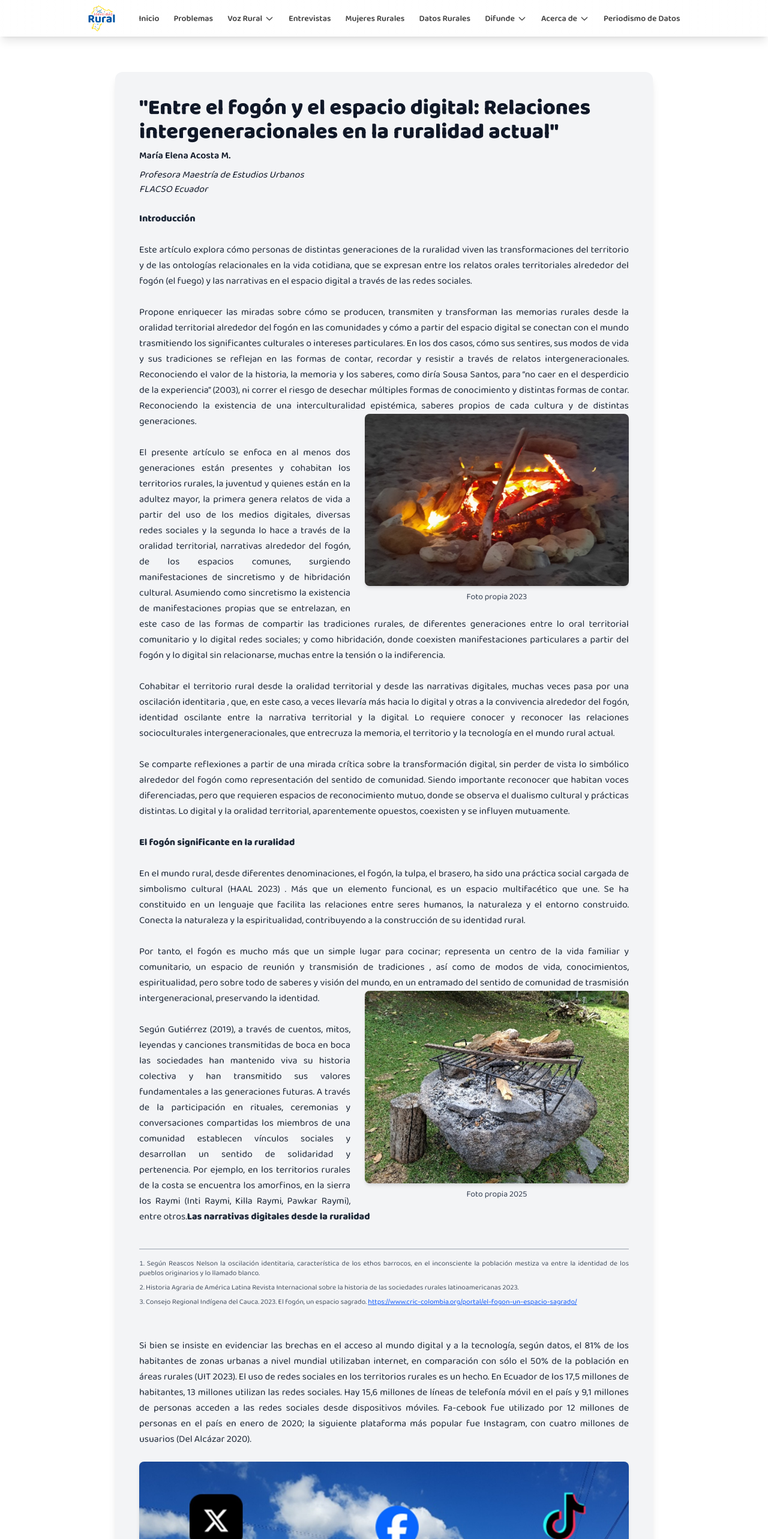
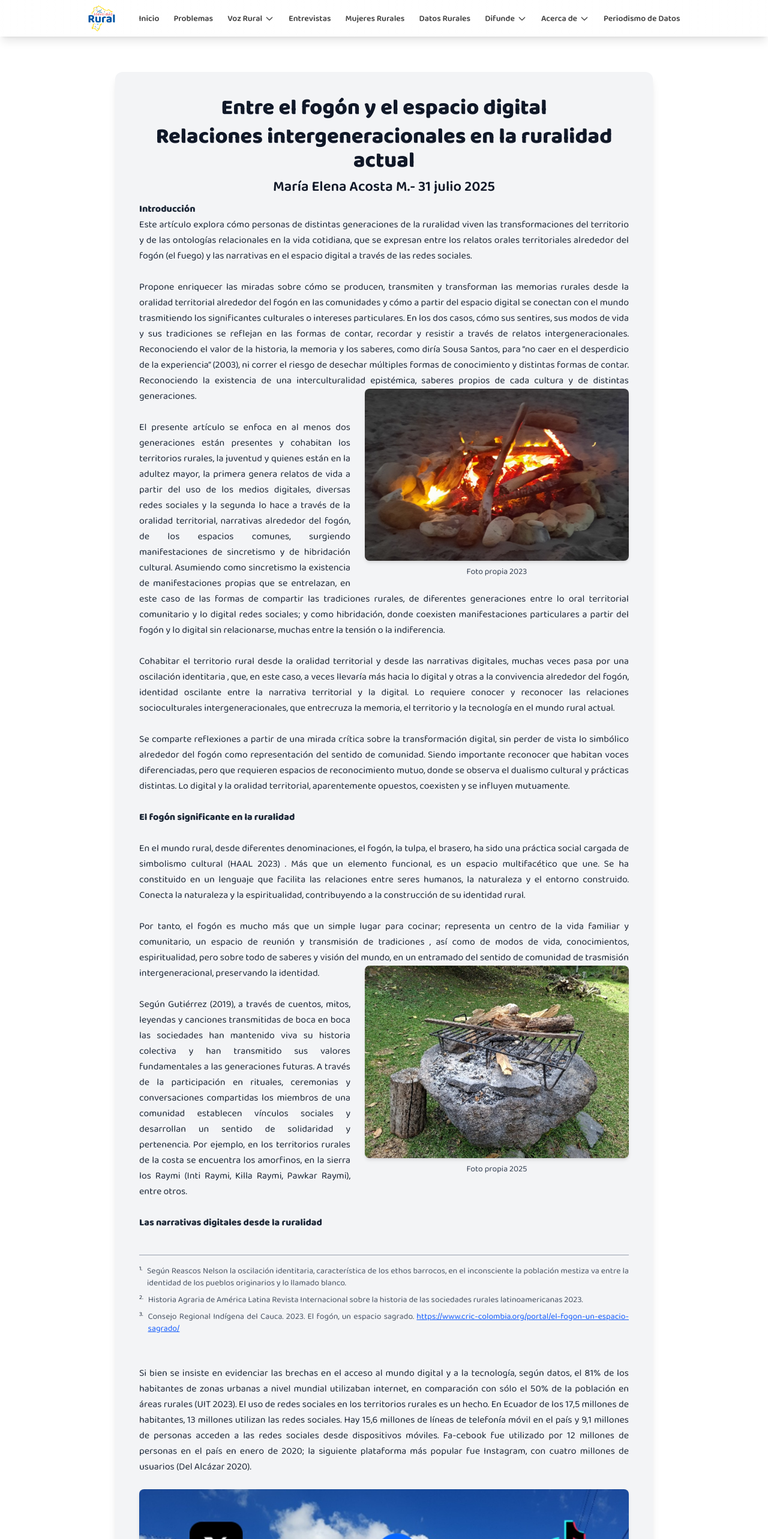
Before and after one commit to ssebastiantamayo/ConagopareWeb, a Next.js app: page /Articulos/Fogon in a window 1280 px wide. Shown: the top 2566 px of the page at 60% size. Built offline with nearby package versions, Linux system fonts and the light colour scheme.

Commit message:
feat: change fogata

```diff
--- a/src/app/Articulos/Fogon/page.tsx
+++ b/src/app/Articulos/Fogon/page.tsx
@@ -4,16 +4,18 @@ export default async function ArticuloPage() {
 
   return (
     <div className="max-w-4xl mx-auto bg-gray-100 text-gray-900 p-6 md:p-10 rounded-xl shadow-lg mt-10">
-      <h1 className="text-3xl md:text-4xl font-bold mb-2 font-heading">
-        "Entre el fogón y el espacio digital: Relaciones intergeneracionales en la ruralidad actual"
+      <h1 className="text-3xl md:text-4xl text-center font-bold mb-2 font-heading">
+        Entre el fogón y el espacio digital
       </h1>
-      <p className="text-black-600 font-semibold mb-2 text-left">María Elena Acosta M.</p>
-      <p className="italic mb-6">Profesora Maestría de Estudios Urbanos<br />FLACSO Ecuador</p>
-
+      {"\n"}
+      <h1 className="text-3xl md:text-4xl text-center font-bold mb-2 font-heading">
+        Relaciones intergeneracionales en la ruralidad actual
+      </h1>
+      <p className="text-black-600 text-3xl md:text-2xl font-semibold mb-2 text-center">María Elena Acosta M.- 31 julio 2025</p>
       <article className="space-y-6 text-justify leading-relaxed text-gray-800 whitespace-pre-wrap">
         <p>
           <b>Introducción</b>
-          {"\n\n"}
+          {"\n"}
           Este artículo explora cómo personas de distintas generaciones de la ruralidad viven las transformaciones
           del territorio y de las ontologías relacionales en la vida cotidiana, que se expresan entre los relatos
           orales territoriales alrededor del fogón (el fuego) y las narrativas en el espacio digital a
@@ -100,31 +102,39 @@ export default async function ArticuloPage() {
           sociales y desarrollan un sentido de solidaridad y pertenencia. Por ejemplo, en los territorios
           rurales de la costa se encuentra los amorfinos, en la sierra los Raymi
           (Inti Raymi, Killa Raymi, Pawkar Raymi), entre otros.
+          {"\n\n"}
           <b>Las narrativas digitales desde la ruralidad</b>
           {/* Bloque de notas al pie */}
-          <div className="mt-10 pt-4 border-t border-gray-400">
-            <ol className="text-xs text-gray-600 space-y-2 list-decimal list-inside">
-              <li>
+          <div className="mt-10 pt-4 border-t border-gray-400 space-y-2" role="list">
+            <div className="flex items-start gap-2">
+              <span className="text-[10px] leading-3 shrink-0">1.</span>
+              <span className="text-sm text-gray-600">
                 Según Reascos Nelson la oscilación identitaria, característica de los ethos barrocos,
                 en el inconsciente la población mestiza va entre la identidad de los pueblos originarios y lo llamado blanco.
-              </li>
-              <li>
+              </span>
+            </div>
+            <div className="flex items-start gap-2">
+              <span className="text-[10px] leading-3 shrink-0">2.</span>
+              <span className="text-sm text-gray-600">
                 Historia Agraria de América Latina Revista Internacional sobre la historia de las sociedades rurales
                 latinoamericanas 2023.
-              </li>
-              <li>
+              </span>
+            </div>
+            <div className="flex items-start gap-2">
+              <span className="text-[10px] leading-3 shrink-0">3.</span>
+              <span className="text-sm text-gray-600">
                 Consejo Regional Indígena del Cauca. 2023. El fogón, un espacio sagrado.{" "}
                 <a
                   href="https://www.cric-colombia.org/portal/el-fogon-un-espacio-sagrado/"
-                  target="_blank"
-                  rel="noopener noreferrer"
+                  target="_blank" rel="noopener noreferrer"
                   className="text-blue-600 underline"
                 >
                   https://www.cric-colombia.org/portal/el-fogon-un-espacio-sagrado/
                 </a>
-              </li>
-            </ol>
+              </span>
+            </div>
           </div>
+
           {"\n\n"}
 
           Si bien se insiste en evidenciar las brechas en el acceso al mundo digital y a la tecnología,
@@ -162,19 +172,26 @@ export default async function ArticuloPage() {
           plataformas ofrecen contenido relevante y accesible que les permiten aprender
           habilidades necesarias para desarrollarse profesionalmente o emprender sus propios proyectos”.
           {/* Bloque de notas al pie que continúa numeración */}
-          <div className="mt-10 pt-4 border-t border-gray-400">
-            <ol start={4} className="text-xs text-gray-600 space-y-2 list-decimal list-inside">
-              <li>
-                Unión Internacional de Telecomunicaciones.
-              </li>
-              <li>
-                Citado en DOI 10.17141/mundosplurales.2.2022.5586
-              </li>
-              <li>
+          {/* Bloque de notas al pie que continúa numeración */}
+          <div className="mt-10 pt-4 border-t border-gray-400 space-y-2" role="list">
+            <div className="flex items-start gap-2">
+              <span className="text-[10px] leading-3 shrink-0">4.</span>
+              <span className="text-sm text-gray-600">Unión Internacional de Telecomunicaciones.</span>
+            </div>
+            <div className="flex items-start gap-2">
+              <span className="text-[10px] leading-3 shrink-0">5.</span>
+              <span className="text-sm text-gray-600">Citado en DOI 10.17141/mundosplurales.2.2022.5586</span>
+            </div>
+            <div className="flex items-start gap-2">
+              <span className="text-[10px] leading-3 shrink-0">6.</span>
+              <span className="text-sm text-gray-600">
                 Waters, William F., Martin Baca, Shirley Tipanquiza, y Emily McGrath. 2022.
                 «Cambio De Identidad Y Uso De Facebook En Adolescentes Y jóvenes indígenas De La Sierra Central Ecuatoriana».
-              </li>
-              <li>
+              </span>
+            </div>
+            <div className="flex items-start gap-2">
+              <span className="text-[10px] leading-3 shrink-0">7.</span>
+              <span className="text-sm text-gray-600">
                 <a
                   href="https://juventudesrurales.iica.int/juventudes-rurales-y-su-acceso-a-las-redes-sociales/"
                   target="_blank" rel="noopener noreferrer"
@@ -182,13 +199,17 @@ export default async function ArticuloPage() {
                 >
                   https://juventudesrurales.iica.int/juventudes-rurales-y-su-acceso-a-las-redes-sociales/
                 </a>
-              </li>
-              <li>
+              </span>
+            </div>
+            <div className="flex items-start gap-2">
+              <span className="text-[10px] leading-3 shrink-0">8.</span>
+              <span className="text-sm text-gray-600">
                 Waters, William F., Martin Baca, Shirley Tipanquiza, y Emily McGrath. 2022.
                 «Cambio De Identidad Y Uso De Facebook En Adolescentes Y jóvenes indígenas De La Sierra Central Ecuatoriana».
-              </li>
-            </ol>
+              </span>
+            </div>
           </div>
+
           {"\n\n"}
           No obstante, el mundo digital conlleva riesgos, la juventud de territorios rurales
           también están expuestos, la falta la una educación digital adecuada los expone a información
@@ -223,9 +244,10 @@ export default async function ArticuloPage() {
           con la cultura oral en los territorios rurales que permanece y es duradera. Si bien
           lo digital conecta no genera vínculos. Las comunidades digitales son comunidades de
           mensajes sin comunidad, generan conexiones, pero no vínculos (Hun 2024).
-          <div className="mt-10 pt-4 border-t border-gray-400">
-            <ol start={9} className="text-xs text-gray-600 space-y-2 list-decimal list-inside">
-              <li>
+          <div className="mt-10 pt-4 border-t border-gray-400 space-y-2" role="list">
+            <div className="flex items-start gap-2">
+              <span className="text-[10px] leading-3 shrink-0">9.</span>
+              <span className="text-sm text-gray-600">
                 <a
                   href="https://juventudesrurales.iica.int/juventudes-rurales-y-su-acceso-a-las-redes-sociales/"
                   target="_blank" rel="noopener noreferrer"
@@ -233,8 +255,11 @@ export default async function ArticuloPage() {
                 >
                   https://juventudesrurales.iica.int/juventudes-rurales-y-su-acceso-a-las-redes-sociales/
                 </a>
-              </li>
-              <li>
+              </span>
+            </div>
+            <div className="flex items-start gap-2">
+              <span className="text-[10px] leading-3 shrink-0">10.</span>
+              <span className="text-sm text-gray-600">
                 <a
                   href="https://revistamundodiners.com/mundo-diners-plus/3-indigenas-tik-tok/"
                   target="_blank" rel="noopener noreferrer"
@@ -242,8 +267,11 @@ export default async function ArticuloPage() {
                 >
                   https://revistamundodiners.com/mundo-diners-plus/3-indigenas-tik-tok/
                 </a>
-              </li>
-              <li>
+              </span>
+            </div>
+            <div className="flex items-start gap-2">
+              <span className="text-[10px] leading-3 shrink-0">11.</span>
+              <span className="text-sm text-gray-600">
                 <a
                   href="https://www.instagram.com/reel/C3gm8PML0wj/?hl=es"
                   target="_blank" rel="noopener noreferrer"
@@ -251,15 +279,17 @@ export default async function ArticuloPage() {
                 >
                   https://www.instagram.com/reel/C3gm8PML0wj/?hl=es
                 </a>
-              </li>
-              <li>
-                como el Colectivo Runa Urbano en Salcedo, el Colectivo Runa Kuna en Cuenca,
+              </span>
+            </div>
+            <div className="flex items-start gap-2">
+              <span className="text-[10px] leading-3 shrink-0">12.</span>
+              <span className="text-sm text-gray-600">
+                Como el Colectivo Runa Urbano en Salcedo, el Colectivo Runa Kuna en Cuenca,
                 Colectivo Runa Warmikuna Galápagos en Santa Cruz, entre otros.
-              </li>
-            </ol>
+              </span>
+            </div>
           </div>
-
-          {"\n\n"}
+          {"\n"}
           Es posible que lo digital esté poniendo en riesgo la transmisión oral simbólica,
           que se trasmite en comunidad. La potencial desaparición de los símbolos referentes
           remite a la progresiva atomización de la sociedad. La percepción simbólica desaparece
@@ -295,17 +325,22 @@ export default async function ArticuloPage() {
           que permita reconocer las distintas relaciones intergeneracionales actuales que van
           surgiendo entre el fogón, la oralidad territorial y el espacio digital a
           través de la redes social.
-          <div className="mt-10 pt-4 border-t border-gray-400">
-            <ol start={13} className="text-xs text-gray-600 space-y-2 list-decimal list-inside">
-              <li>
+          <div className="mt-10 pt-2 border-t border-gray-400 space-y-2" role="list">
+            <div className="flex items-start gap-2">
+              <span className="text-[10px] leading-3 shrink-0">13.</span>
+              <span className="text-sm text-gray-600">
                 Citado en <i>Multilocalidad en zonas rurales: un fenómeno subestimado</i>.
-              </li>
-              <li>
+              </span>
+            </div>
+            <div className="flex items-start gap-2">
+              <span className="text-[10px] leading-3 shrink-0">14.</span>
+              <span className="text-sm text-gray-600">
                 Fuente: Artículo 4.8 de la Convención sobre la Protección y Promoción de la Diversidad de las
                 Expresiones Culturales. UNESCO.
-              </li>
-            </ol>
+              </span>
+            </div>
           </div>
+
 
           {"\n\n"}
           <b>Referencias bibliográficas</b>
```
